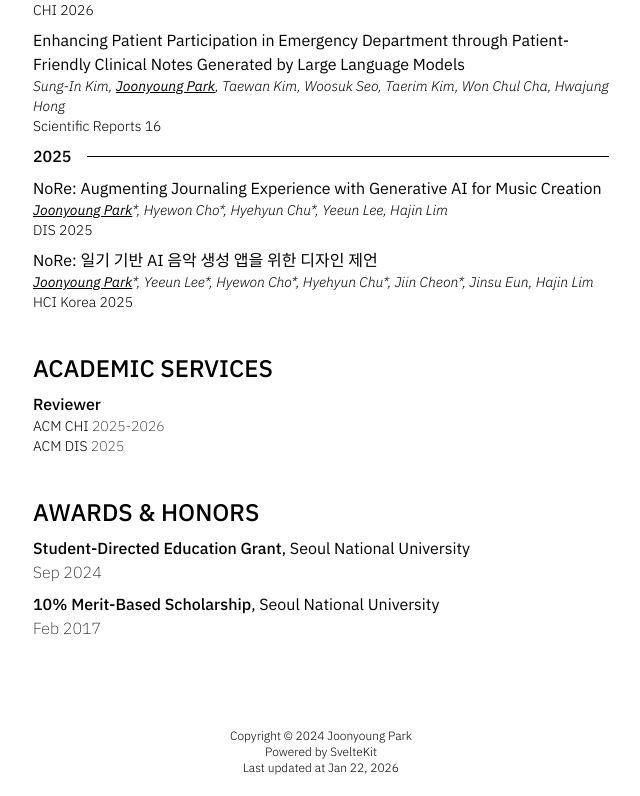
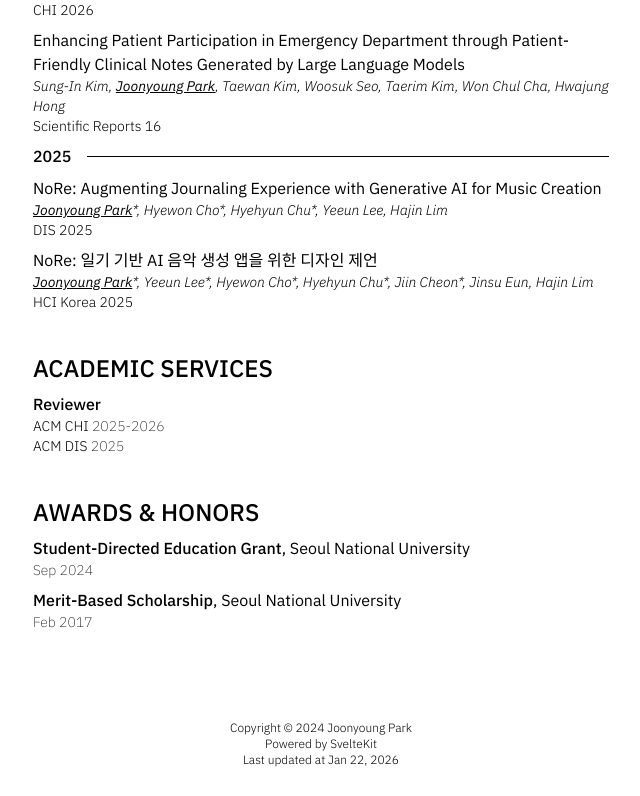
Before and after one commit to partlyjadedyouth/joonyoung.dev, a SvelteKit app: page /about in a window 1280 px wide. Shown: the part 982-1778 px from the top of the page, without its empty margins (319-959 px from the left). Built offline with nearby package versions, Linux system fonts and the light colour scheme; a web font is replaced by a local one.

Commit message:
[main] Update font size of awards and honors

```diff
--- a/src/routes/(app)/about/+page.svelte
+++ b/src/routes/(app)/about/+page.svelte
@@ -222,12 +222,12 @@
 	<div class="mt-2">
 		<b class="font-medium">Student-Directed Education Grant</b>, Seoul National University
 	</div>
-	<div class="font-extralight">Sep 2024</div>
+	<div class="font-extralight text-sm">Sep 2024</div>
 
 	<div class="mt-2">
-		<b class="font-medium">10% Merit-Based Scholarship</b>, Seoul National University
+		<b class="font-medium">Merit-Based Scholarship</b>, Seoul National University
 	</div>
-	<div class="font-extralight">Feb 2017</div>
+	<div class="font-extralight text-sm">Feb 2017</div>
 </section>
 
 <section class="pb-20"></section>
```
